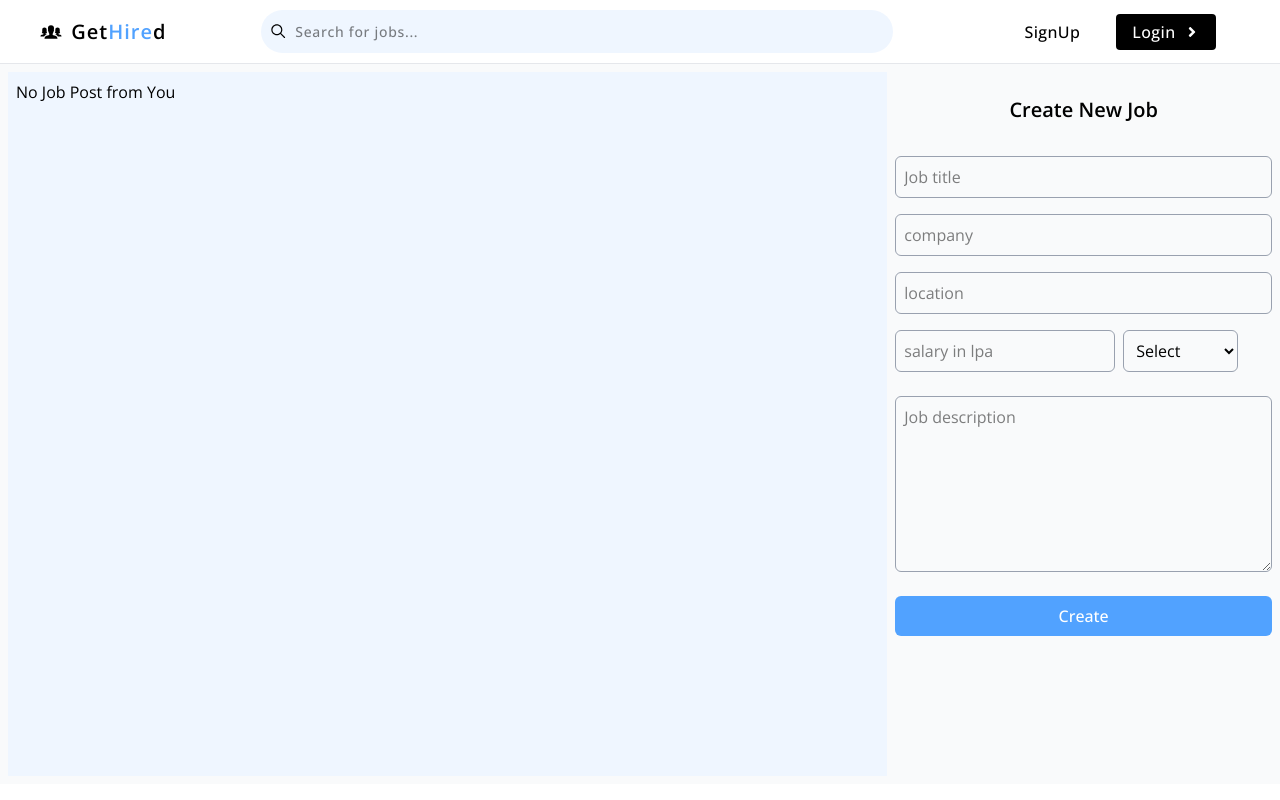
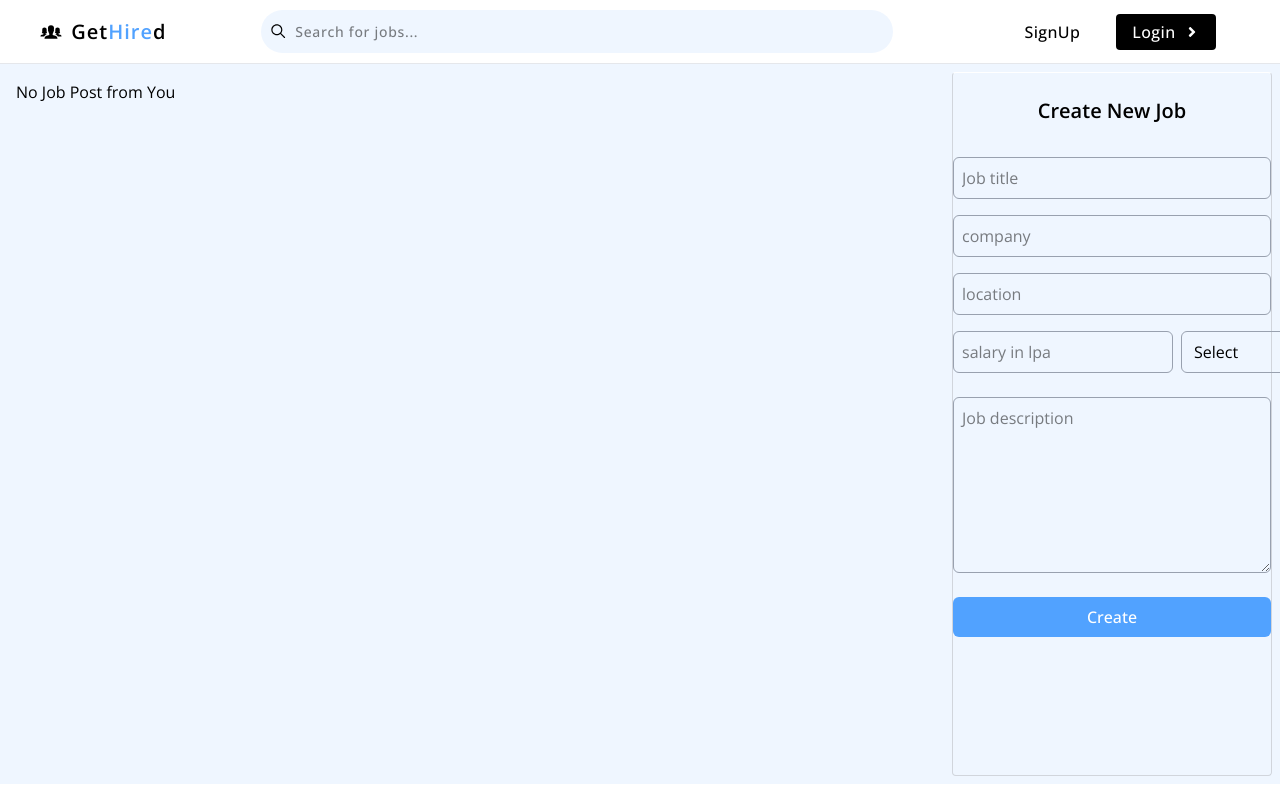
Before and after one commit to VedantPhatangare/JOB-PORTAL, a React (Vite) app in the folder frontend/: page /recruiterhome in a window 1280 px wide. Built offline with nearby package versions, Linux system fonts and the light colour scheme.

Commit message:
handled Dynamic job create/Delete updates in this + jobPostCard

```diff
--- a/frontend/src/pages/RecruiterHome.tsx
+++ b/frontend/src/pages/RecruiterHome.tsx
@@ -9,16 +9,23 @@ import { IoCheckmarkDoneCircle } from "react-icons/io5";
 
 const RecruiterHome = () => {
   const [searchParams] = useSearchParams();
+  const id = searchParams.get("id") as string;
+
+  const [existingJobs, setexistingJobs] = useState<JobcardProps[]>([])
   const [newJobs, setnewJobs] = useState<JobcardProps[]>([]);
   const jobs = useSelector((state: RootState) => state.jobs.jobs);
-  const id = searchParams.get("id") as string;
-  const getPostedjobs = () => {
-    let newjobs = jobs.filter((job) => job.postedBy.id == id);
-    setnewJobs(newjobs);
-  };
+
   useEffect(() => {
+    setexistingJobs(jobs);
+  }, [jobs]);
+
+  useEffect(() => {
+    const getPostedjobs = () => {
+      let newjobs = existingJobs?.filter((job) => job.postedBy.id == id);
+      setnewJobs(newjobs);
+    };
     getPostedjobs();
-  }, [jobs, id]);
+  }, [existingJobs]);
 
   const [error, seterror] = useState<string | null>(null);
   const [msgSucces, setmsgSucces] = useState<string | null>(null);
@@ -87,6 +94,13 @@ const RecruiterHome = () => {
       });
 
        setmsgSucces(response.data.message);
+       setnewJobs((prev)=>[...prev,response.data.job])
+       setTitle("");
+       setCompany("");
+       setLocation("");
+       setSalary("");
+       setJobtype("");
+       if (description.current) description.current.value = "";
        setTimeout(() => {
         setmsgSucces(null)
        }, 3000);
@@ -100,15 +114,15 @@ const RecruiterHome = () => {
   };
 
   return (
-    <div className="min-h-[90vh] w-full flex flex-row gap-2 p-2">
-      <div className="w-[70vw] p-2 bg-blue-50">
-        {newJobs.length != 0 && newJobs
+    <div className="min-h-[90vh] w-full flex flex-row gap-2 p-2 bg-blue-50">
+      <div className="flex flex-row h-full flex-wrap w-[75vw] p-2 ">
+        {newJobs?.length != 0 && newJobs
           ? newJobs.map((job: JobcardProps) => (
               <JobpostCard key={job._id} {...job} />
             ))
           : "No Job Post from You"}
       </div>
-      <div className="w-[30vw] py-6 rounded-2xl">
+      <div className="w-[25vw] py-6 rounded-sm border border-gray-300 border-t-white">
         <h2 className="text-xl font-semibold text-center mb-8">
           Create New Job
         </h2>
@@ -116,7 +130,7 @@ const RecruiterHome = () => {
           action=""
           onSubmit={handleCreatejob}
           ref={inputDiv}
-          className="flex flex-col max-w-96 m-auto gap-4"
+          className="flex flex-col max-w-86 m-auto gap-4"
         >
           <input
             type="text"
```
